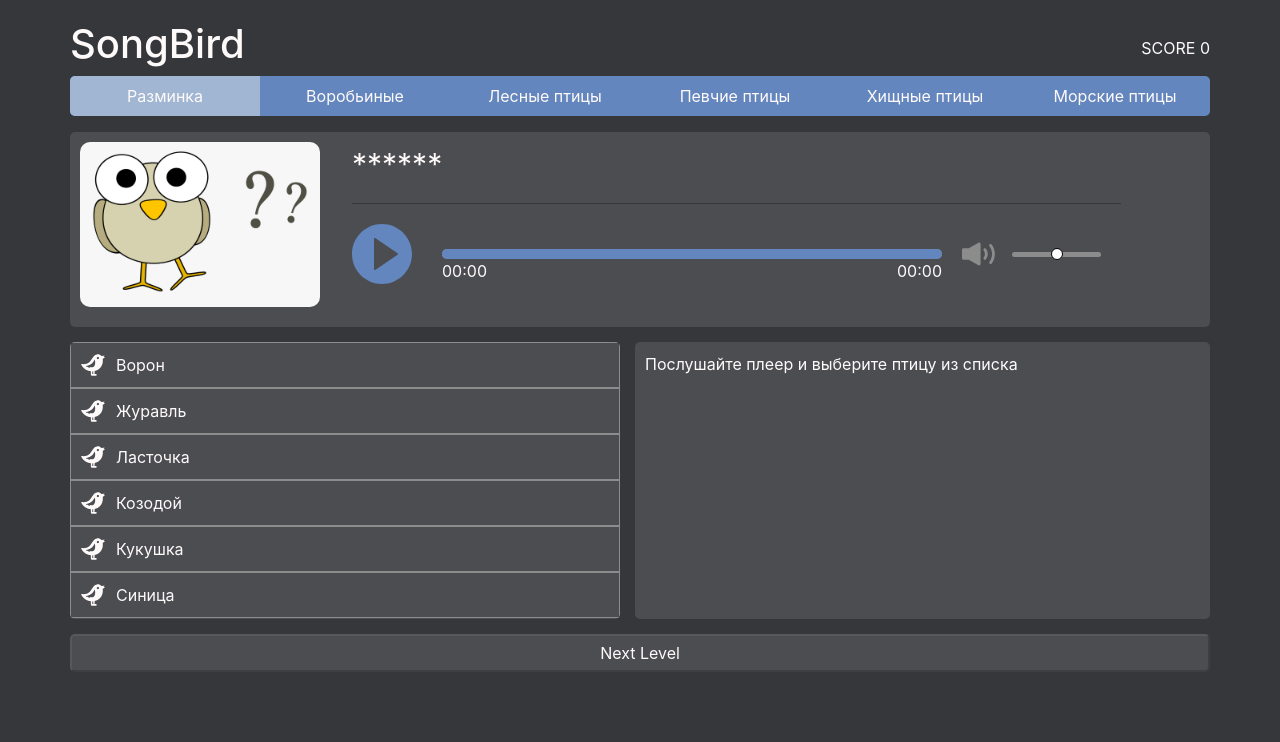
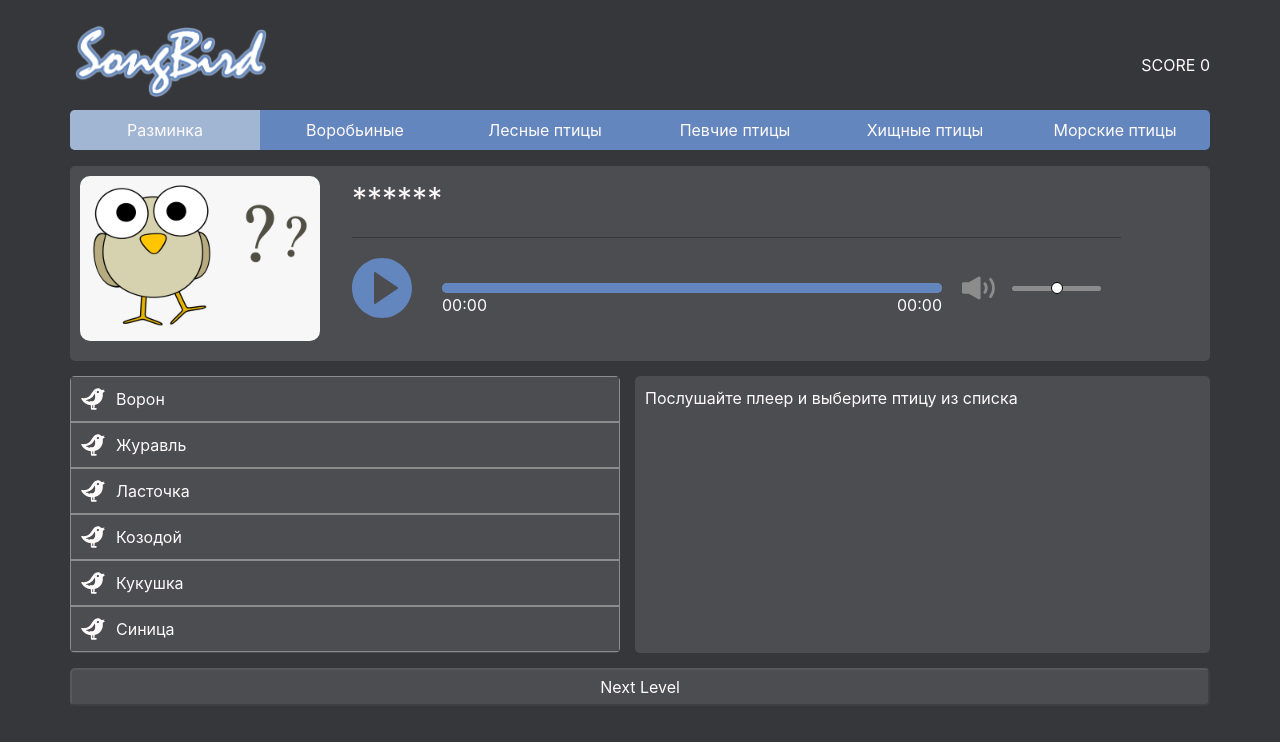
Before and after one commit to Maxvvellh0use/songbird, a React (Create React App) app: page / in a window 1280 px wide. Shown: the top 742 px of the page. Built offline with nearby package versions, Linux system fonts and the light colour scheme.

Commit message:
feat: change main logo

```diff
--- a/public/index.html
+++ b/public/index.html
@@ -2,7 +2,7 @@
 <html lang="en">
   <head>
     <meta charset="utf-8" />
-    <link rel="icon" href="%PUBLIC_URL%/favicon.ico" />
+    <link rel="shortcut icon" href="./favicon.svg"/>
     <meta name="viewport" content="width=device-width, initial-scale=1" />
     <meta name="theme-color" content="#000000" />
     <meta
@@ -24,7 +24,7 @@
       work correctly both with client-side routing and a non-root public URL.
       Learn how to configure a non-root public URL by running `npm run build`.
     -->
-    <title>React App</title>
+    <title>SongBird</title>
   </head>
   <body>
     <noscript>You need to enable JavaScript to run this app.</noscript>
--- a/src/components/CurrentBirdBlock/AudioPlayerBird.tsx
+++ b/src/components/CurrentBirdBlock/AudioPlayerBird.tsx
@@ -38,7 +38,6 @@ interface AudioProps {
 }
 
 const AudioPlayerBird: React.FunctionComponent<AudioProps> = ({targetId, thumb, audioBird, selectBird, currentBird}) => {
-    console.log(audioBird)
     const audioBirdCurrent = audioBird.currentAudio;
     const audioBirdSelect = audioBird.selectAudio;
     const [audioButtonImage, setAudioButton] = useState(playButton);
--- a/src/components/FunctionalBlock/FunctionalBlock.tsx
+++ b/src/components/FunctionalBlock/FunctionalBlock.tsx
@@ -36,7 +36,6 @@ interface PropsCategoryBird {
     },
     audioBird: {
         currentAudio: HTMLAudioElement,
-        selectAudio: HTMLAudioElement,
     }
     nextCategoryBird: any,
     createNewBird: any,
--- a/src/components/Header/Header.tsx
+++ b/src/components/Header/Header.tsx
@@ -14,8 +14,9 @@ const Header: React.FunctionComponent<SystemState> = ({categoryBird, selectBird,
         <header className="header">
             <div className="wrapper wrapper_header">
                 <div className="title_and_score">
-                    <div className="title">
-                        <h1 className='main_title'>SongBird</h1>
+                    <div className="logo">
+                        <span className='main_logo'/>
+                        <h1 className='main_logo_title'>SongBird</h1>
                     </div>
                     <div className="score">
                         <span className="score__score_counter">SCORE {totalScore}</span>
--- a/src/components/Header/header.scss
+++ b/src/components/Header/header.scss
@@ -11,9 +11,27 @@
   }
 }
 
-.main_title {
+.main_logo_block {
+  display: flex;
+}
+
+.main_logo_title {
+  visibility: hidden;
+  font-size: 0;
+  margin: 0;
+}
+
+.main_logo {
+  display: block;
+  width: 200px;
+  height: 90px;
+  background-image: url("../../assets/img/main_logo.png");
+  background-repeat: no-repeat;
+  background-size: 200px;
   @media (max-width: 368px) {
-    font-size: 30px;
+    width: 100px;
+    background-size: 100px;
+    height: 45px;
   }
 }
 
```
Also changed, not shown: public/favicon.svg (added), src/assets/img/main_logo.png (added).
